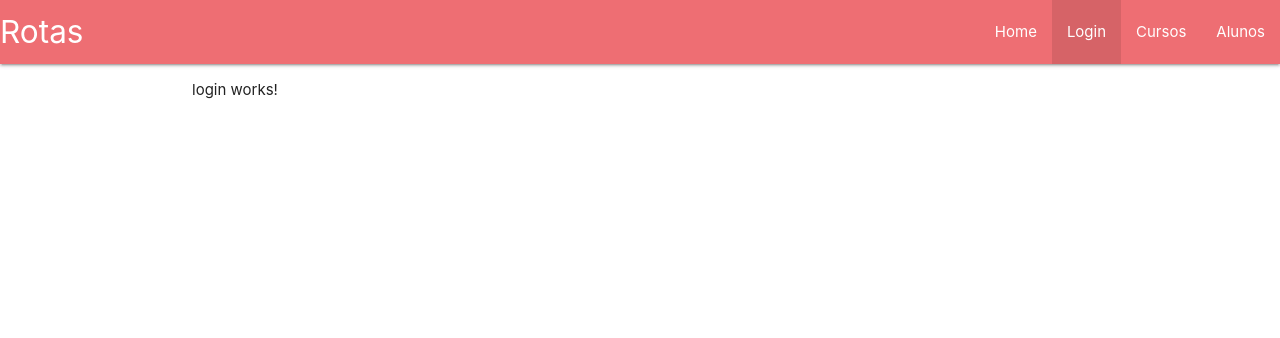
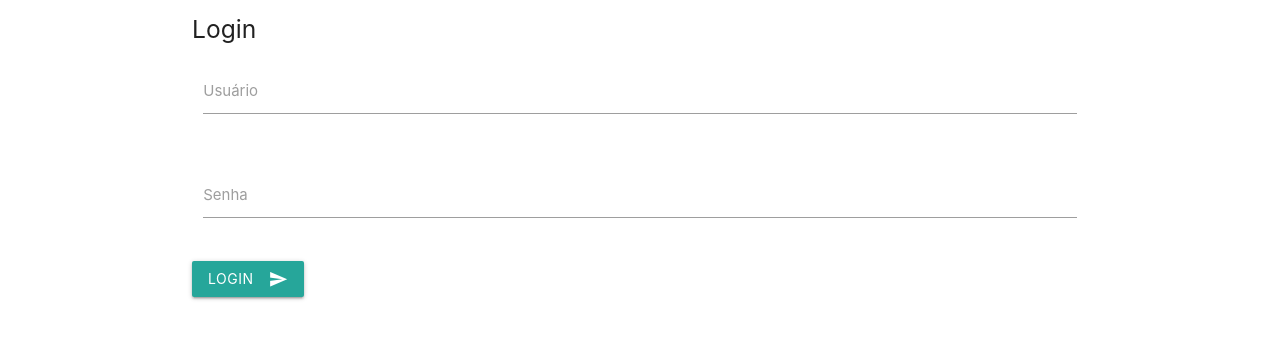
Before and after one commit to pereirathiago/angular, an Angular app in the folder rotas/: page /login in a window 1280 px wide. Shown: the top 338 px of the page. Built offline with nearby package versions, Linux system fonts and the light colour scheme.

Commit message:
#63: Rotas: Tela de Login e como não mostrar o Menu (NavBar)

```diff
--- a/rotas/src/app/app.component.html
+++ b/rotas/src/app/app.component.html
@@ -1,4 +1,4 @@
-<nav>
+<nav *ngIf="mostrarMenu">
   <div class="nav-wrapper">
     <a routerLink="" class="brand-logo">Rotas</a>
     <ul id="nav-mobile" class="right hide-on-med-and-down">
--- a/rotas/src/app/app.component.ts
+++ b/rotas/src/app/app.component.ts
@@ -1,10 +1,20 @@
-import { Component } from '@angular/core';
+import { Component, OnInit } from '@angular/core';
+import { AuthService } from './login/auth.service';
 
 @Component({
   selector: 'app-root',
   templateUrl: './app.component.html',
   styleUrls: ['./app.component.css']
 })
-export class AppComponent {
+export class AppComponent implements OnInit {
   title = 'rotas';
+  mostrarMenu: boolean = false
+
+  constructor(private authService: AuthService) {}
+
+  ngOnInit() {
+    this.authService.mostrarMenuEmitter.subscribe(
+      mostrar => this.mostrarMenu = mostrar
+    )
+  }
 }
--- a/rotas/src/app/app.module.ts
+++ b/rotas/src/app/app.module.ts
@@ -10,6 +10,8 @@
 // import { CursosService } from './cursos/cursos.service';
 // import { CursoNaoEncontradoComponent } from './cursos/curso-nao-encontrado/curso-nao-encontrado.component';
 import { AppRoutingModule } from './app.routing.module';
+import { FormsModule } from '@angular/forms';
+import { AuthService } from './login/auth.service';
 // import { CursosModule } from './cursos/cursos.module';
 // import { AlunosModule } from './alunos/alunos.module';
 // import { AlunosComponent } from './alunos/alunos.component';
@@ -26,11 +28,13 @@
   ],
   imports: [
     BrowserModule,
+    FormsModule,
     // CursosModule,
     // AlunosModule,
     AppRoutingModule
   ],
   // providers: [CursosService],
+  providers: [AuthService],
   bootstrap: [AppComponent]
 })
 export class AppModule { }
--- /dev/null
+++ b/rotas/src/app/login/auth.service.ts
@@ -0,0 +1,27 @@
+import { EventEmitter, Injectable } from '@angular/core';
+import { Usuario } from './usuario';
+import { Router } from '@angular/router';
+
+@Injectable({
+  providedIn: 'root'
+})
+export class AuthService {
+
+  usuarioAutenticado: boolean = false
+  mostrarMenuEmitter = new EventEmitter<boolean>()
+
+  constructor(
+    private router: Router
+  ) { }
+
+  fazerLogin(usuario: Usuario) {
+    if (usuario.nome === 'usuario@email.com' && usuario.senha === '123456') {
+      this.usuarioAutenticado = true
+      this.mostrarMenuEmitter.emit(true)
+      this.router.navigate(['/'])
+    } else {
+      this.usuarioAutenticado = false
+      this.mostrarMenuEmitter.emit(false)
+    }
+  }
+}
--- a/rotas/src/app/login/login.component.html
+++ b/rotas/src/app/login/login.component.html
@@ -1 +1,21 @@
-<p>login works!</p>
+<h5>Login</h5>
+
+<div class="row">
+    <div class="input-field col s12">
+      <input [(ngModel)]="usuario.nome" id="usuario" type="text" class="validate">
+      <label class="active" for="usuario">Usuário</label>
+    </div>
+</div>
+
+<div class="row">
+    <div class="input-field col s12">
+      <input [(ngModel)]="usuario.senha" id="senha" type="password" class="validate">
+      <label class="active" for="senha">Senha</label>
+    </div>
+</div>
+
+<button class="btn waves-effect waves-light"
+    type="submit" name="action" (click)="fazerLogin()">
+    Login
+    <i class="material-icons right">send</i>
+  </button>
--- a/rotas/src/app/login/login.component.ts
+++ b/rotas/src/app/login/login.component.ts
@@ -1,4 +1,6 @@
-import { Component } from '@angular/core';
+import { Component, OnInit } from '@angular/core';
+import { AuthService } from './auth.service';
+import { Usuario } from './usuario';
 
 @Component({
   selector: 'app-login',
@@ -6,5 +8,13 @@
   styleUrls: ['./login.component.css']
 })
 export class LoginComponent {
+  usuario: Usuario = new Usuario()
+
+  constructor(private authService: AuthService) {}
+
+  fazerLogin(){
+    // console.log(this.usuario)
+    this.authService.fazerLogin(this.usuario)
+  }
 
 }
--- /dev/null
+++ b/rotas/src/app/login/usuario.ts
@@ -0,0 +1,4 @@
+export class Usuario {
+  nome!: string
+  senha!: string
+}
```
Also changed, not shown: 1 other file (tests, documents, lock files or other folders).
